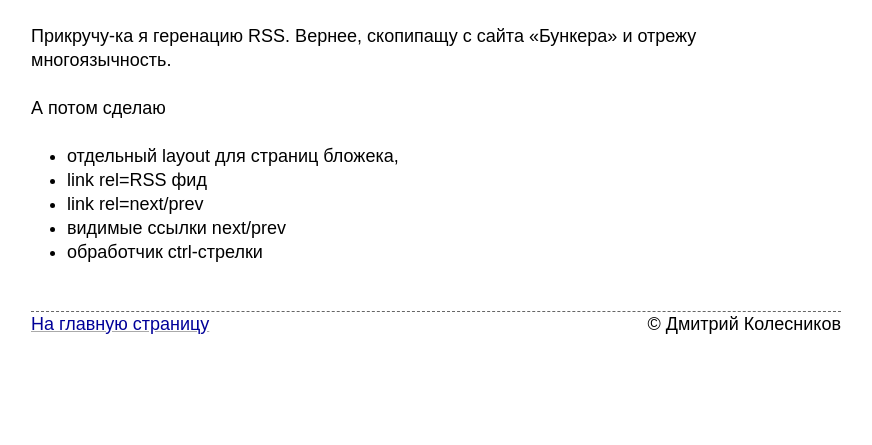
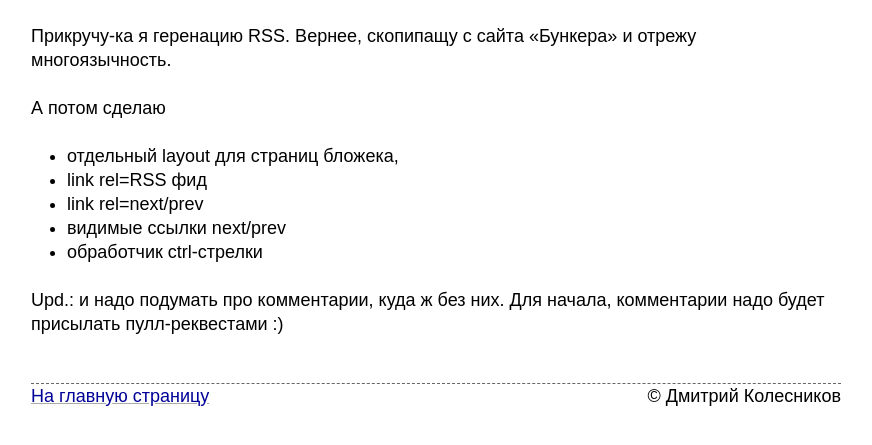
Before and after one commit to kastaneda/kastaneda.kiev.ua, a Jekyll site: the page built from _posts/2020-02-12-rss-feed.md, in a window 1280 px wide. Shown: the top 445 px of the page, without its empty margins (204-1076 px from the left). Built offline with Jekyll 4.4.1, drawn with Linux system fonts in a browser that asks for light colours.

Commit message:
Post update

```diff
--- a/_posts/2020-02-12-rss-feed.md
+++ b/_posts/2020-02-12-rss-feed.md
@@ -13,3 +13,6 @@ mtime: 2020-02-19 23:40:00 +0200
 - link rel=next/prev
 - видимые ссылки next/prev
 - обработчик ctrl-стрелки
+
+Upd.: и надо подумать про комментарии, куда ж без них.
+Для начала, комментарии надо будет присылать пулл-реквестами :)
```
Also changed, not shown: other parts of _posts/2020-02-12-rss-feed.md (+1 -1 lines).
